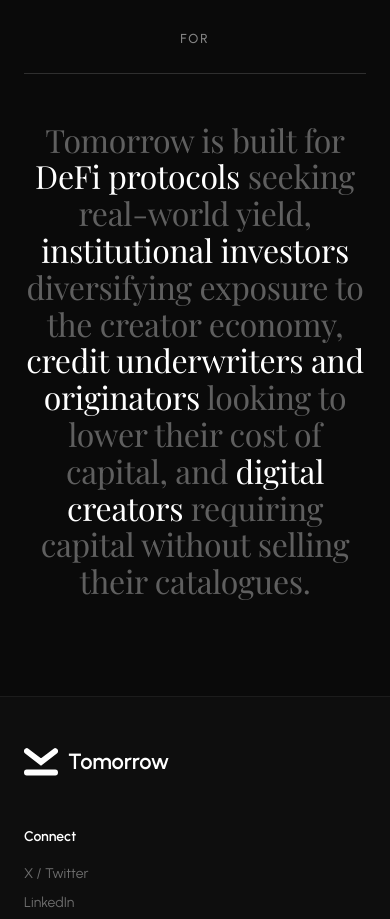
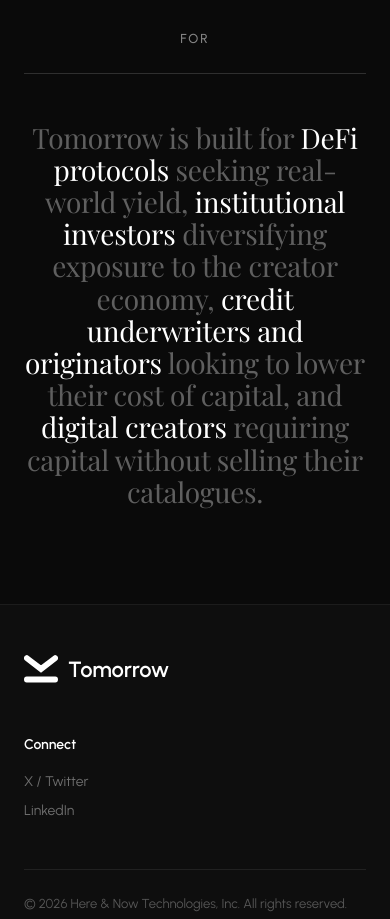
Before and after one commit to abhi-raheja/tomorrow-protocol, a Next.js app: page / in a window 390 px wide. Shown: the part 4440-5359 px from the top of the page. Built offline with nearby package versions, Linux system fonts and the light colour scheme.

Commit message:
fix: url at connect buttons

```diff
--- a/app/page.module.css
+++ b/app/page.module.css
@@ -423,7 +423,7 @@
 
 .forText {
   font-family: var(--font-playfair);
-  font-size: clamp(32px, 4vw, 60px);
+  font-size: clamp(28px, 4vw, 54px);
   line-height: 1.15;
   letter-spacing: -0.01em;
   margin: 0;
--- a/app/page.tsx
+++ b/app/page.tsx
@@ -198,8 +198,8 @@
           <div className={styles.footerRight}>
             <p className={styles.footerNavLabel}>Connect</p>
             <nav className={styles.footerNav}>
-              <a href="https://x.com/tomorrowloans" target="_blank" rel="noopener noreferrer" className={styles.footerLink}>X / Twitter</a>
-              <a href="https://www.linkedin.com/company/tomorrowloans" target="_blank" rel="noopener noreferrer" className={styles.footerLink}>LinkedIn</a>
+              <a href="https://x.com/tmrwfinance" target="_blank" rel="noopener noreferrer" className={styles.footerLink}>X / Twitter</a>
+              <a href="https://www.linkedin.com/company/tmrwfinance" target="_blank" rel="noopener noreferrer" className={styles.footerLink}>LinkedIn</a>
             </nav>
           </div>
         </div>
```
